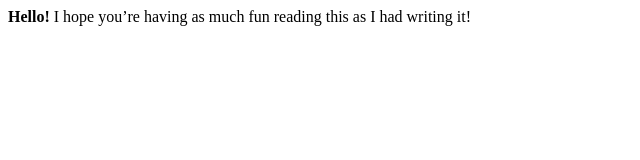
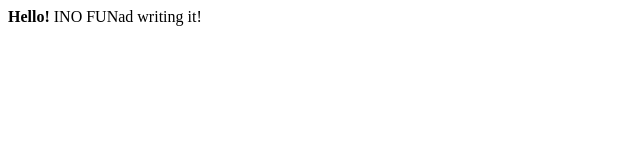
Before and after one commit to tibo33/git-demo, a plain HTML site: page index.html in a window 1280 px wide. Shown: the whole page, without its empty margins (0-640 px from the left). Drawn offline with Linux system fonts and the light colour scheme.

Commit message:
2 files at the saaaaame time

```diff
--- a/index.html
+++ b/index.html
@@ -7,6 +7,6 @@
 
 <body>
     <b>Hello!</b>
-    I hope you’re having as much fun reading this as I had writing it!
+    INO FUNad writing it!
 </body>
 </html>
```
Also changed, not shown: 1 other file.
